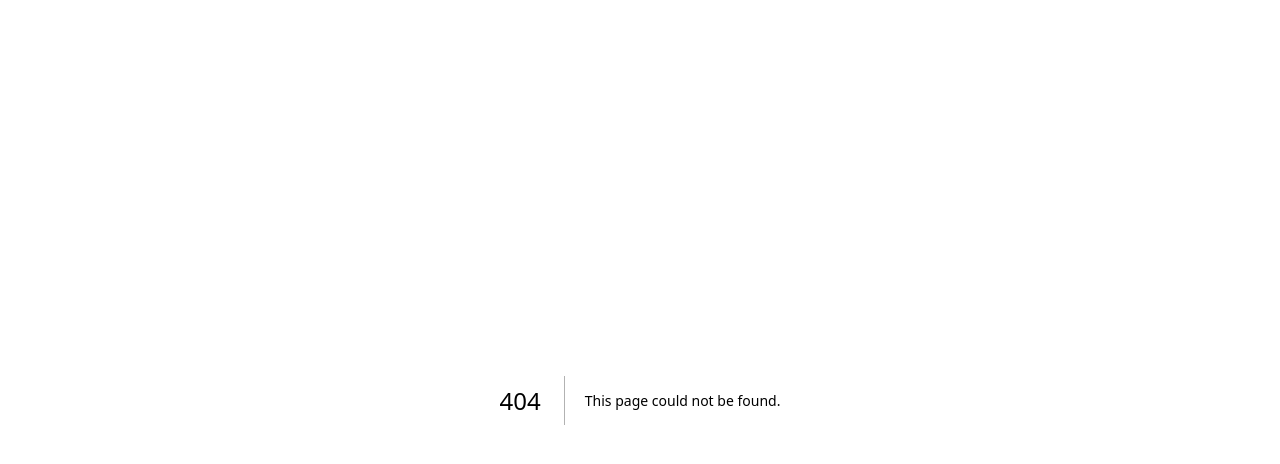
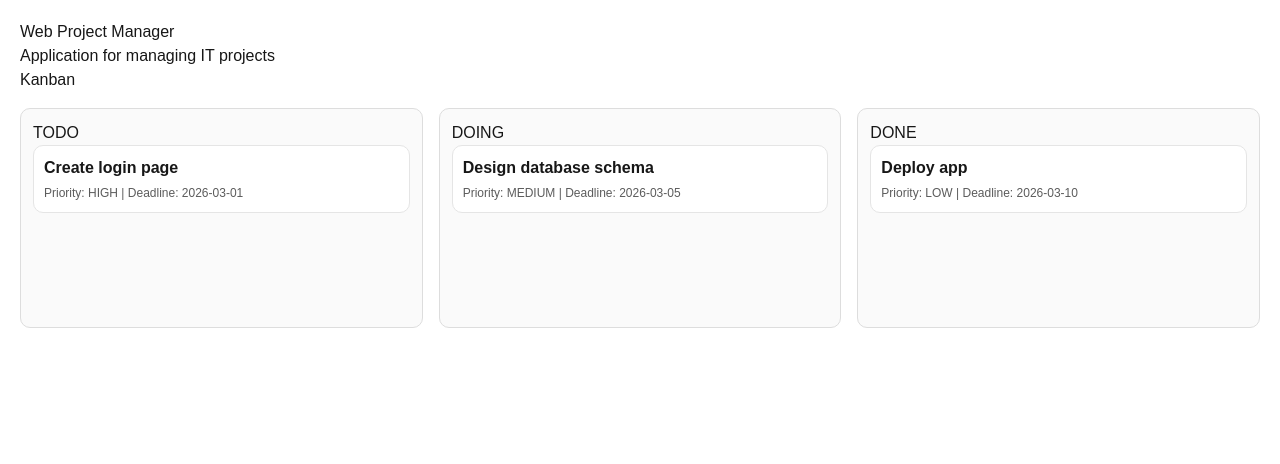
Before and after one commit to Juliuszra/web-project-manager, a Next.js app: page /projects/1 in a window 1280 px wide. Before the commit this address had no page. Shown: the top 464 px of the page. Built offline with nearby package versions, Linux system fonts and the light colour scheme.

Commit message:
Poprawienie blędów oraz dodanie widoku tablicy Kanban

```diff
--- a/src/app/components/KanbaBoard.tsx
+++ b/src/app/components/KanbaBoard.tsx
@@ -1 +1,59 @@
-//TODO
+import { Task } from "@/lib/mockData";
+
+type Props = {
+  tasks: Task[];
+};
+
+export default function KanbanBoard({ tasks }: Props) {
+  const todo = tasks.filter((t) => t.status === "TODO");
+  const doing = tasks.filter((t) => t.status === "DOING");
+  const done = tasks.filter((t) => t.status === "DONE");
+
+  return (
+    <div style={{ display: "flex", gap: 16, marginTop: 16 }}>
+      <KanbanColumn title="TODO" tasks={todo} />
+      <KanbanColumn title="DOING" tasks={doing} />
+      <KanbanColumn title="DONE" tasks={done} />
+    </div>
+  );
+}
+
+function KanbanColumn({ title, tasks }: { title: string; tasks: Task[] }) {
+  return (
+    <div
+      style={{
+        flex: 1,
+        border: "1px solid #ddd",
+        borderRadius: 10,
+        padding: 12,
+        minHeight: 220,
+        background: "#fafafa",
+      }}
+    >
+      <h3 style={{ marginTop: 0 }}>{title}</h3>
+
+      {tasks.length === 0 ? (
+        <p style={{ opacity: 0.6 }}>No tasks</p>
+      ) : (
+        <div style={{ display: "flex", flexDirection: "column", gap: 10 }}>
+          {tasks.map((task) => (
+            <div
+              key={task.id}
+              style={{
+                border: "1px solid #e5e5e5",
+                borderRadius: 10,
+                padding: 10,
+                background: "white",
+              }}
+            >
+              <strong>{task.title}</strong>
+              <div style={{ fontSize: 12, opacity: 0.7, marginTop: 4 }}>
+                Priority: {task.priority} | Deadline: {task.deadline}
+              </div>
+            </div>
+          ))}
+        </div>
+      )}
+    </div>
+  );
+}
--- a/src/app/dashboard/Navbar.tsx
+++ /dev/null
@@ -1,20 +0,0 @@
-"use client";
-
-import { Bell, User } from "lucide-react";
-
-export default function Navbar() {
-  return (
-    <header className="bg-white dark:bg-gray-900 shadow-md p-4 flex justify-between items-center">
-      <div className="text-lg font-semibold">Witaj w aplikacji</div>
-      <div className="flex items-center gap-4">
-        <button>
-          <Bell size={20} />
-        </button>
-        <button className="flex items-center gap-2">
-          <User size={20} />
-          <span>Twoje konto</span>
-        </button>
-      </div>
-    </header>
-  );
-}
--- a/src/app/dashboard/Sidebar.tsx
+++ /dev/null
@@ -1,61 +0,0 @@
-"use client"; // bo będziemy używać stanu i interakcji
-
-import Link from "next/link";
-import { useState } from "react";
-import { LayoutDashboard, ListTodo, GanttChart, Users, Settings, ChevronLeft, ChevronRight } from "lucide-react";
-
-export default function Sidebar() {
-  const [isCollapsed, setIsCollapsed] = useState(false);
-
-  return (
-    <aside
-      className={`bg-gray-900 text-white transition-all duration-300 h-screen ${
-        isCollapsed ? "w-20" : "w-64"
-      }`}
-    >
-      <div className="flex items-center justify-between p-4 border-b border-gray-800">
-        <h1 className={`${isCollapsed ? "hidden" : "block"} text-xl font-bold`}>
-          Projekt Manager
-        </h1>
-        <button onClick={() => setIsCollapsed(!isCollapsed)}>
-          {isCollapsed ? <ChevronRight /> : <ChevronLeft />}
-        </button>
-      </div>
-
-      <nav className="mt-4">
-        <ul className="space-y-2 px-3">
-          <li>
-            <Link href="/" className="flex items-center gap-3 p-3 hover:bg-gray-800 rounded-md">
-              <LayoutDashboard size={20} />
-              {!isCollapsed && <span>Dashboard</span>}
-            </Link>
-          </li>
-          <li>
-            <Link href="/projects" className="flex items-center gap-3 p-3 hover:bg-gray-800 rounded-md">
-              <ListTodo size={20} />
-              {!isCollapsed && <span>Projekty</span>}
-            </Link>
-          </li>
-          <li>
-            <Link href="/timeline" className="flex items-center gap-3 p-3 hover:bg-gray-800 rounded-md">
-              <GanttChart size={20} />
-              {!isCollapsed && <span>Timeline</span>}
-            </Link>
-          </li>
-          <li>
-            <Link href="/users" className="flex items-center gap-3 p-3 hover:bg-gray-800 rounded-md">
-              <Users size={20} />
-              {!isCollapsed && <span>Użytkownicy</span>}
-            </Link>
-          </li>
-          <li>
-            <Link href="/settings" className="flex items-center gap-3 p-3 hover:bg-gray-800 rounded-md">
-              <Settings size={20} />
-              {!isCollapsed && <span>Ustawienia</span>}
-            </Link>
-          </li>
-        </ul>
-      </nav>
-    </aside>
-  );
-}
--- a/src/app/dashboard/page.tsx
+++ b/src/app/dashboard/page.tsx
@@ -1 +1,22 @@
-// TODO
+import Link from "next/link";
+import { mockProjects } from "@/lib/mockData";
+
+export default function DashboardPage() {
+  return (
+    <div style={{ padding: 20 }}>
+      <h1>Dashboard</h1>
+      <h2>Your Projects</h2>
+
+      <ul>
+        {mockProjects.map((project) => (
+          <li key={project.id} style={{ marginBottom: 10 }}>
+            <Link href={`/projects/${project.id}`}>
+              <strong>{project.name}</strong>
+            </Link>
+            <p>{project.description}</p>
+          </li>
+        ))}
+      </ul>
+    </div>
+  );
+}
--- a/src/app/page.tsx
+++ b/src/app/page.tsx
@@ -1,65 +1,5 @@
-import Image from "next/image";
+import { redirect } from "next/navigation";
 
-export default function Home() {
-  return (
-    <div className="flex min-h-screen items-center justify-center bg-zinc-50 font-sans dark:bg-black">
-      <main className="flex min-h-screen w-full max-w-3xl flex-col items-center justify-between py-32 px-16 bg-white dark:bg-black sm:items-start">
-        <Image
-          className="dark:invert"
-          src="/next.svg"
-          alt="Next.js logo"
-          width={100}
-          height={20}
-          priority
-        />
-        <div className="flex flex-col items-center gap-6 text-center sm:items-start sm:text-left">
-          <h1 className="max-w-xs text-3xl font-semibold leading-10 tracking-tight text-black dark:text-zinc-50">
-            To get started, edit the page.tsx file.
-          </h1>
-          <p className="max-w-md text-lg leading-8 text-zinc-600 dark:text-zinc-400">
-            Looking for a starting point or more instructions? Head over to{" "}
-            <a
-              href="https://vercel.com/templates?framework=next.js&utm_source=create-next-app&utm_medium=appdir-template-tw&utm_campaign=create-next-app"
-              className="font-medium text-zinc-950 dark:text-zinc-50"
-            >
-              Templates
-            </a>{" "}
-            or the{" "}
-            <a
-              href="https://nextjs.org/learn?utm_source=create-next-app&utm_medium=appdir-template-tw&utm_campaign=create-next-app"
-              className="font-medium text-zinc-950 dark:text-zinc-50"
-            >
-              Learning
-            </a>{" "}
-            center.
-          </p>
-        </div>
-        <div className="flex flex-col gap-4 text-base font-medium sm:flex-row">
-          <a
-            className="flex h-12 w-full items-center justify-center gap-2 rounded-full bg-foreground px-5 text-background transition-colors hover:bg-[#383838] dark:hover:bg-[#ccc] md:w-[158px]"
-            href="https://vercel.com/new?utm_source=create-next-app&utm_medium=appdir-template-tw&utm_campaign=create-next-app"
-            target="_blank"
-            rel="noopener noreferrer"
-          >
-            <Image
-              className="dark:invert"
-              src="/vercel.svg"
-              alt="Vercel logomark"
-              width={16}
-              height={16}
-            />
-            Deploy Now
-          </a>
-          <a
-            className="flex h-12 w-full items-center justify-center rounded-full border border-solid border-black/[.08] px-5 transition-colors hover:border-transparent hover:bg-black/[.04] dark:border-white/[.145] dark:hover:bg-[#1a1a1a] md:w-[158px]"
-            href="https://nextjs.org/docs?utm_source=create-next-app&utm_medium=appdir-template-tw&utm_campaign=create-next-app"
-            target="_blank"
-            rel="noopener noreferrer"
-          >
-            Documentation
-          </a>
-        </div>
-      </main>
-    </div>
-  );
+export default function HomePage() {
+  redirect("/dashboard");
 }
--- /dev/null
+++ b/src/app/projects/[id]/page.tsx
@@ -0,0 +1,26 @@
+import { mockProjects, mockTasks } from "@/lib/mockData";
+import KanbanBoard from "@/app/components/KanbaBoard";
+
+type Props = {
+  params: Promise<{ id: string }>;
+};
+
+export default async function ProjectPage({ params }: { params: Promise<{ id: string }> }) {
+  const { id } = await params;
+  const cleanId = String(id).trim();
+
+  const project = mockProjects.find((p) => p.id === cleanId);
+  if (!project) return <div>Project not found (id: {cleanId})</div>;
+
+  const projectTasks = mockTasks.filter((t) => t.projectId === cleanId);
+
+  return (
+    <div style={{ padding: 20 }}>
+      <h1>{project.name}</h1>
+      <p>{project.description}</p>
+
+      <h2>Kanban</h2>
+      <KanbanBoard tasks={projectTasks} />
+    </div>
+  );
+}
--- a/src/lib/mockData.ts
+++ b/src/lib/mockData.ts
@@ -1 +1,62 @@
-// co ma być  status: "TODO" | "DOING" | "DONE"
+// TODO: Temporary mock data before database integration
+
+export type Project = {
+  id: string;
+  name: string;
+  description: string;
+};
+
+export type TaskStatus = "TODO" | "DOING" | "DONE";
+
+export type Task = {
+  id: string;
+  title: string;
+  description: string;
+  status: TaskStatus;
+  projectId: string;
+  priority: "LOW" | "MEDIUM" | "HIGH";
+  deadline: string;
+};
+
+export const mockProjects: Project[] = [
+  {
+    id: "1",
+    name: "Web Project Manager",
+    description: "Application for managing IT projects",
+  },
+  {
+    id: "2",
+    name: "Test Project",
+    description: "Project for testing features",
+  },
+];
+
+export const mockTasks: Task[] = [
+  {
+    id: "t1",
+    title: "Create login page",
+    description: "Implement authentication view",
+    status: "TODO",
+    projectId: "1",
+    priority: "HIGH",
+    deadline: "2026-03-01",
+  },
+  {
+    id: "t2",
+    title: "Design database schema",
+    description: "Prepare ERD diagram",
+    status: "DOING",
+    projectId: "1",
+    priority: "MEDIUM",
+    deadline: "2026-03-05",
+  },
+  {
+    id: "t3",
+    title: "Deploy app",
+    description: "Deploy to Vercel",
+    status: "DONE",
+    projectId: "1",
+    priority: "LOW",
+    deadline: "2026-03-10",
+  },
+];
```
